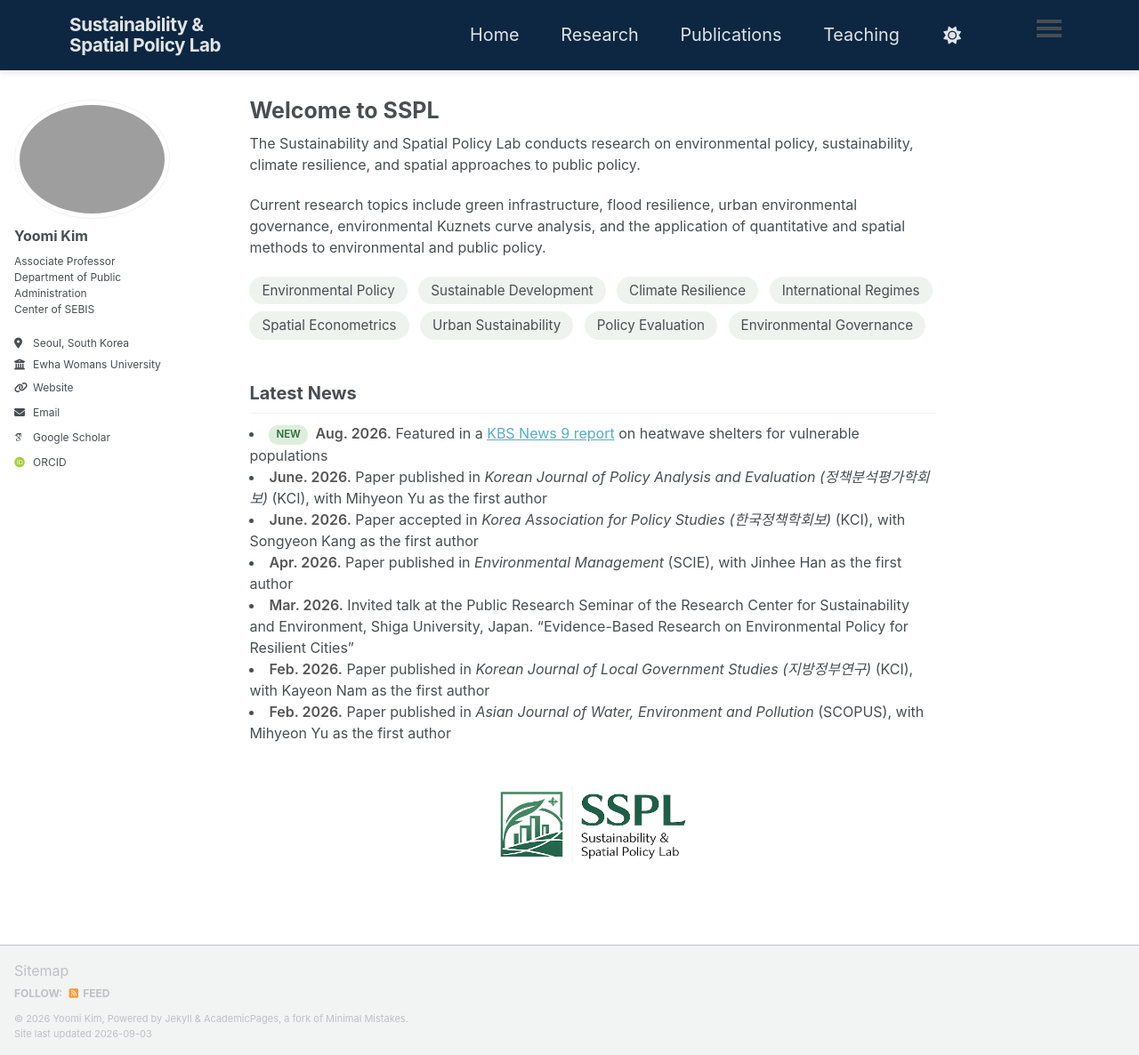
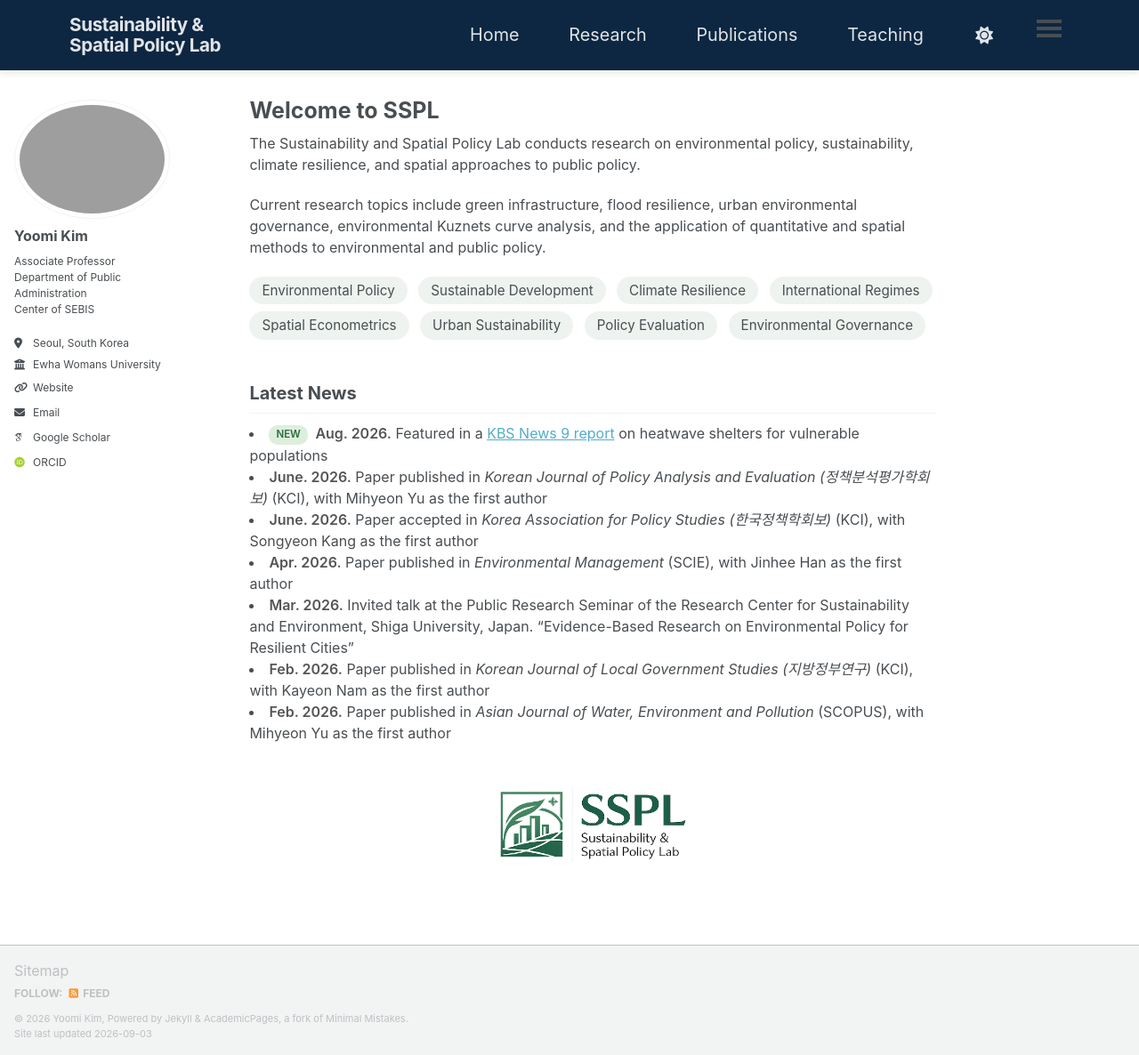
Before and after one commit to ymkim-ssplab/ymkim-ssplab.github.io, a Jekyll site: the page built from _pages/about.md, in a window 1280 px wide and 1186 px high. Shown: the whole window at 89% size. Built offline with Jekyll 4.4.1, drawn with Linux system fonts in a browser that asks for light colours; some web fonts are replaced; a script bundle is joined from its source files by our own code; library files that are not in the unit come from our copies.

Commit message:
Update _navigation.scss

```diff
--- a/_sass/layout/_navigation.scss
+++ b/_sass/layout/_navigation.scss
@@ -218,7 +218,7 @@
 
       /* Home 이후 각 메뉴 사이 */
       &:nth-child(n+3) {
-        padding-left: 1rem;
+        padding-left: 1.5rem;
       }
     }
 
```
